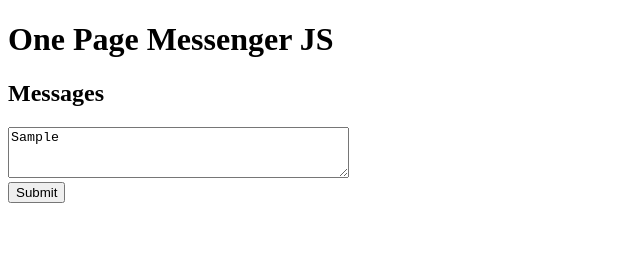
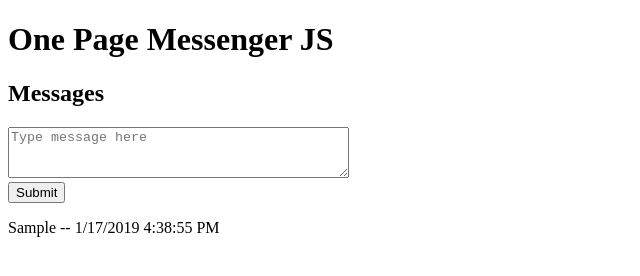
Before and after one commit to Sindex42/messenger-js, a website: page index.html in a window 1280 px wide. Both pictures are taken after typing "Sample" into the empty fields and a click on the button "Submit". Shown: the whole page, without its empty margins (0-640 px from the left). Drawn offline with Linux system fonts and the light colour scheme.

Commit message:
Messages display with content and time

```diff
--- a/index.html
+++ b/index.html
@@ -11,7 +11,7 @@
     <textarea id="messageInput" name="message" rows="3" cols="40"
               placeholder="Type message here"></textarea><br>
 
-  <button id="submitMessage" type="button" name="button">Submit</button><br><br>
+  <button id="submitMessage" type="button" name="button">Submit</button>
 
   <div id="messageLog">
   </div>
@@ -19,3 +19,4 @@
 </body>
 
 <script type="text/javascript" src="src/Message.js"></script>
+<script type="text/javascript" src="interface.js"></script>
--- /dev/null
+++ b/interface.js
@@ -0,0 +1,23 @@
+'use strict'
+
+function init() {
+  let button = document.getElementById('submitMessage')
+  let messageInput = document.getElementById('messageInput')
+  let messageLog = document.getElementById('messageLog')
+  let messages = []
+
+  button.onclick = function () {
+    let message = new Message(messageInput.value)
+    messages.push(message)
+
+    var oneMessage = document.createElement('p')
+    oneMessage.innerText = `${message.content} -- ${message.time}`
+
+    var log = document.getElementById('messageLog')
+    log.appendChild(oneMessage)
+
+    messageInput.value = ''
+  }
+}
+
+document.onload = init()
```
